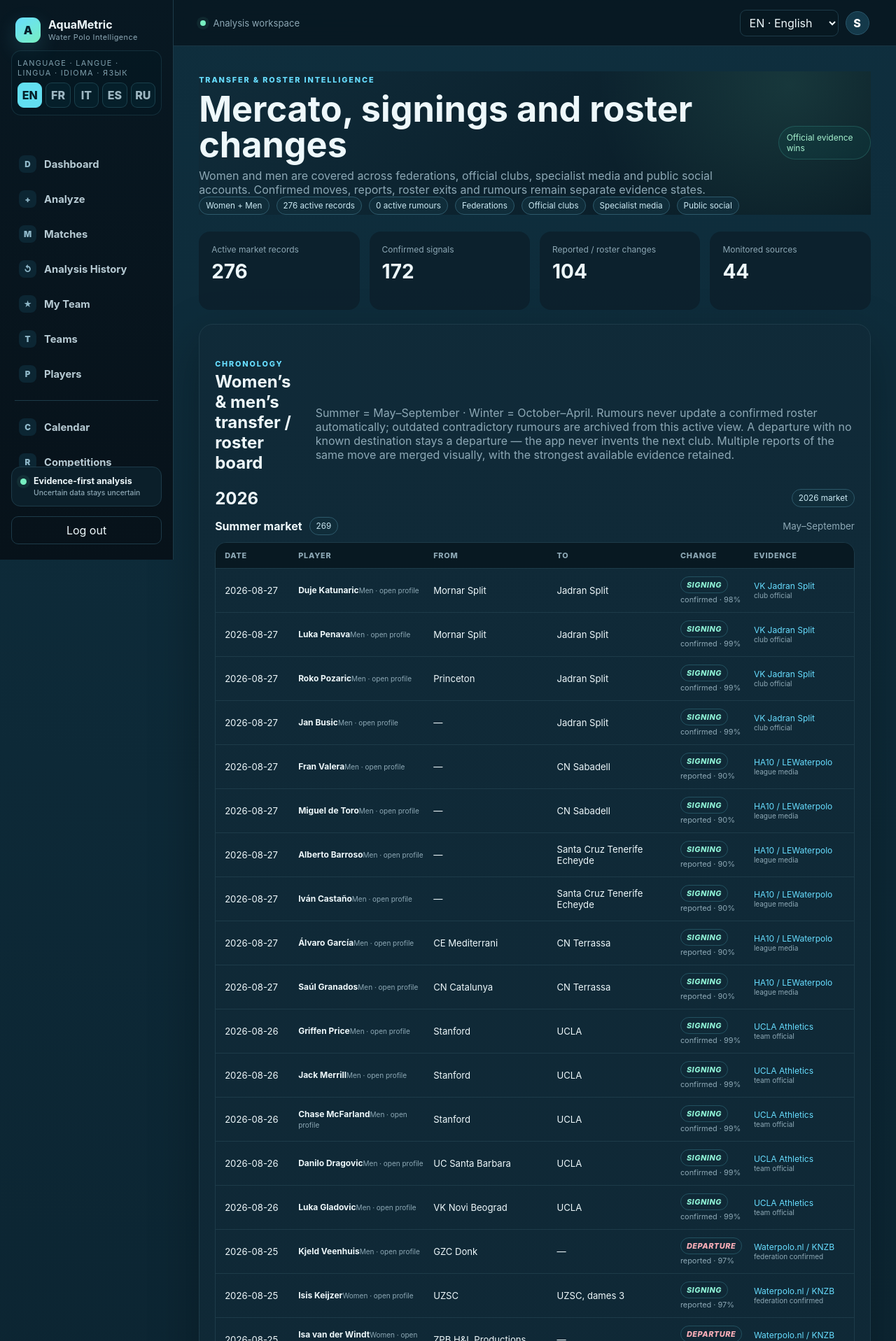
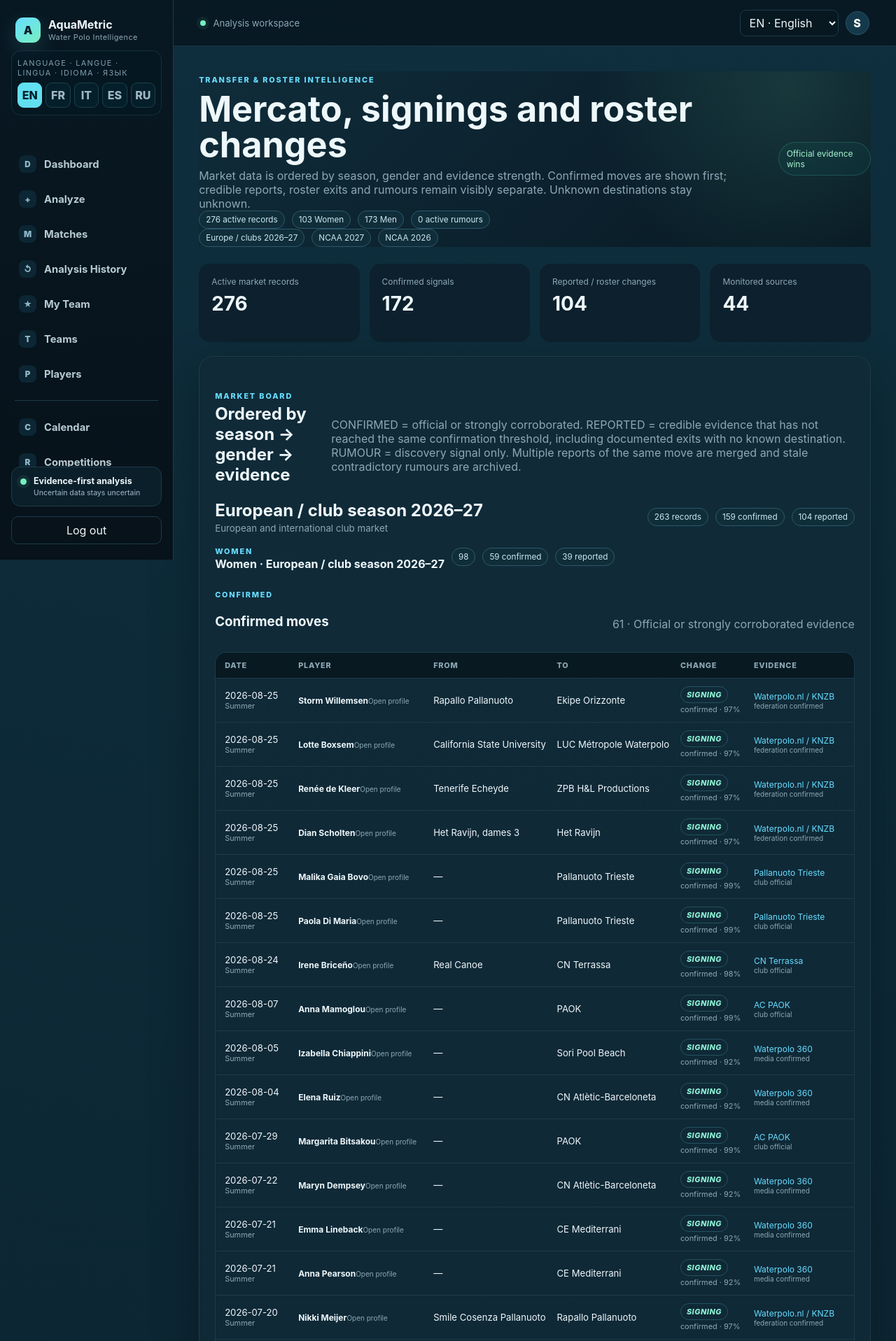
Before and after one commit to azertyuiop95200/aquametric-Waterpolo, a FastAPI app: page /transfer-watch in a window 1280 px wide. Shown: the top 1917 px of the page at 70% size. Run offline with FastAPI, Linux system fonts and the light colour scheme; the visitor is signed in with stand-in values (Sample User, id 1); data comes from the database, SQL or seed files in the repository; tables that the repository leaves empty hold one stand-in row (values such as "Sample post"); some libraries are stand-ins or nearby versions.

Commit message:
Organize mercato by season gender and evidence

```diff
--- a/source/templates/transfer_watch.html
+++ b/source/templates/transfer_watch.html
@@ -1,23 +1,62 @@
 {% extends "base.html" %}{% block content %}
-{% set stats = namespace(total=0, confirmed=0, reported=0, rumours=0, seen=[]) %}{% for x in transfers %}{% set key = x.gender ~ '|' ~ x.player_name ~ '|' ~ x.to_team ~ '|' ~ x.season %}{% if x.signal_type != 'superseded' and key not in stats.seen %}{% set _ = stats.seen.append(key) %}{% set stats.total = stats.total + 1 %}{% if x.signal_type == 'confirmed' %}{% set stats.confirmed = stats.confirmed + 1 %}{% elif x.signal_type == 'reported' %}{% set stats.reported = stats.reported + 1 %}{% elif x.signal_type == 'rumour' %}{% set stats.rumours = stats.rumours + 1 %}{% endif %}{% endif %}{% endfor %}
-<section class="page-head transfer-hero"><div><span class="eyebrow" data-i18n="transfer.eyebrow">TRANSFER & ROSTER INTELLIGENCE</span><h1 data-i18n="transfer.title">Mercato, signings and roster changes</h1><p>Women and men are covered across federations, official clubs, specialist media and public social accounts. Confirmed moves, reports, roster exits and rumours remain separate evidence states.</p><div class="actions compact"><span class="pill">Women + Men</span><span class="pill">{{ stats.total }} active records</span><span class="pill">{{ stats.rumours }} active rumours</span><span class="pill">Federations</span><span class="pill">Official clubs</span><span class="pill">Specialist media</span><span class="pill">Public social</span></div></div><div class="trust-badge" data-i18n="transfer.policy_value">Official evidence wins</div></section>
+{% set stats = namespace(total=0, confirmed=0, reported=0, rumours=0, women=0, men=0, seen=[]) %}
+{% for x in transfers %}
+  {% set key = x.gender ~ '|' ~ x.player_name ~ '|' ~ x.to_team ~ '|' ~ x.season %}
+  {% if x.signal_type != 'superseded' and key not in stats.seen %}
+    {% set _ = stats.seen.append(key) %}{% set stats.total = stats.total + 1 %}
+    {% if x.signal_type == 'confirmed' %}{% set stats.confirmed = stats.confirmed + 1 %}{% elif x.signal_type == 'reported' %}{% set stats.reported = stats.reported + 1 %}{% elif x.signal_type == 'rumour' %}{% set stats.rumours = stats.rumours + 1 %}{% endif %}
+    {% if x.gender == 'Women' %}{% set stats.women = stats.women + 1 %}{% elif x.gender == 'Men' %}{% set stats.men = stats.men + 1 %}{% endif %}
+  {% endif %}
+{% endfor %}
+
+{% set seasons = namespace(items=[]) %}
+{% for preferred in ['2026-2027','2027','2026'] %}
+  {% for x in transfers %}{% if x.signal_type != 'superseded' and x.season == preferred and preferred not in seasons.items %}{% set _ = seasons.items.append(preferred) %}{% endif %}{% endfor %}
+{% endfor %}
+{% for x in transfers %}{% if x.signal_type != 'superseded' and x.season not in seasons.items %}{% set _ = seasons.items.append(x.season) %}{% endif %}{% endfor %}
+
+<section class="page-head transfer-hero"><div><span class="eyebrow" data-i18n="transfer.eyebrow">TRANSFER & ROSTER INTELLIGENCE</span><h1 data-i18n="transfer.title">Mercato, signings and roster changes</h1><p>Market data is ordered by season, gender and evidence strength. Confirmed moves are shown first; credible reports, roster exits and rumours remain visibly separate. Unknown destinations stay unknown.</p><div class="actions compact"><span class="pill">{{ stats.total }} active records</span><span class="pill">{{ stats.women }} Women</span><span class="pill">{{ stats.men }} Men</span><span class="pill">{{ stats.rumours }} active rumours</span></div><div class="actions compact">{% for season in seasons.items %}{% if season == '2026-2027' %}{% set season_label='Europe / clubs 2026–27' %}{% elif season == '2027' %}{% set season_label='NCAA 2027' %}{% elif season == '2026' %}{% set season_label='NCAA 2026' %}{% else %}{% set season_label='Season ' ~ season %}{% endif %}<a class="pill" href="#market-{{ season }}">{{ season_label }}</a>{% endfor %}</div></div><div class="trust-badge" data-i18n="transfer.policy_value">Official evidence wins</div></section>
+
 <div class="kpi-grid four"><div class="kpi"><span>Active market records</span><b>{{ stats.total }}</b></div><div class="kpi"><span data-i18n="transfer.confirmed">Confirmed moves</span><b>{{ stats.confirmed }}</b></div><div class="kpi"><span>Reported / roster changes</span><b>{{ stats.reported }}</b></div><div class="kpi"><span>Monitored sources</span><b>{{ sources|length }}</b></div></div>
 
-{% set years = namespace(items=[]) %}{% for x in transfers %}{% if x.signal_type != 'superseded' %}{% set y = x.published_date[:4] %}{% if y not in years.items %}{% set _ = years.items.append(y) %}{% endif %}{% endif %}{% endfor %}
-<section class="panel"><div class="section-title"><div><span class="eyebrow">CHRONOLOGY</span><h2>Women’s & men’s transfer / roster board</h2></div><p class="muted">Summer = May–September · Winter = October–April. Rumours never update a confirmed roster automatically; outdated contradictory rumours are archived from this active view. A departure with no known destination stays a departure — the app never invents the next club. Multiple reports of the same move are merged visually, with the strongest available evidence retained.</p></div>
-{% for year in years.items %}
-  <div class="market-year"><h2>{{ year }}</h2><span class="pill">{{ year }} market</span></div>
-  {% for window in ['summer','winter'] %}
-    {% set rows = namespace(count=0, seen=[]) %}
-    {% for x in transfers %}{% if x.signal_type != 'superseded' %}{% set m = x.published_date[5:7] %}{% set is_summer = m in ['05','06','07','08','09'] %}{% set key = x.gender ~ '|' ~ x.player_name ~ '|' ~ x.to_team ~ '|' ~ x.season %}{% if x.published_date[:4] == year and ((window == 'summer' and is_summer) or (window == 'winter' and not is_summer)) and key not in rows.seen %}{% set _ = rows.seen.append(key) %}{% set rows.count = rows.count + 1 %}{% endif %}{% endif %}{% endfor %}
-    {% if rows.count %}<div class="market-window"><div class="market-window-head"><h3 data-i18n="transfer.{{ window }}">{{ 'Summer market' if window == 'summer' else 'Winter market' }}</h3><span class="pill">{{ rows.count }}</span><small data-i18n="transfer.{{ window }}_months">{{ 'May–September' if window == 'summer' else 'October–April' }}</small></div>
-      <div class="transfer-table" data-drag-scroll><div class="transfer-head"><span data-i18n="transfer.date">Date</span><span data-i18n="transfer.player">Player</span><span data-i18n="transfer.from">From</span><span data-i18n="transfer.to">To</span><span data-i18n="transfer.change">Change</span><span data-i18n="transfer.source">Evidence</span></div>
-      {% set displayed = namespace(seen=[]) %}{% for x in transfers %}{% if x.signal_type != 'superseded' %}{% set m = x.published_date[5:7] %}{% set is_summer = m in ['05','06','07','08','09'] %}{% set key = x.gender ~ '|' ~ x.player_name ~ '|' ~ x.to_team ~ '|' ~ x.season %}{% if x.published_date[:4] == year and ((window == 'summer' and is_summer) or (window == 'winter' and not is_summer)) and key not in displayed.seen %}{% set _ = displayed.seen.append(key) %}
-        {% if x.signal_type == 'rumour' %}{% set kind='rumour' %}{% elif x.to_team %}{% set kind='signing' %}{% elif x.from_team %}{% set kind='departure' %}{% else %}{% set kind='roster' %}{% endif %}
-        <div class="transfer-row"><span>{{ x.published_date }}</span>{% if profile_by_name.get(x.player_name) %}<a class="player-inline-link" href="/profiles/players/{{ profile_by_name.get(x.player_name) }}"><b>{{ x.player_name }}</b><small>{{ x.gender }} · open profile</small></a>{% else %}<b>{{ x.player_name }}<small style="display:block">{{ x.gender }}</small></b>{% endif %}<span>{{ x.from_team or '—' }}</span><span>{{ x.to_team or '—' }}</span><span><i class="transfer-kind {{ kind }}" data-i18n="transfer.{{ kind }}">{{ kind|upper }}</i><small>{{ x.signal_type|replace('_',' ') }} · {{ (x.confidence_score * 100)|round|int }}%</small></span><a href="{{ x.source_url }}" target="_blank" rel="noreferrer">{{ x.source_name }}<small style="display:block">{{ x.source_tier|replace('_',' ') }}</small></a></div>
-      {% endif %}{% endif %}{% endfor %}</div></div>{% endif %}
+<section class="panel"><div class="section-title"><div><span class="eyebrow">MARKET BOARD</span><h2>Ordered by season → gender → evidence</h2></div><p class="muted">CONFIRMED = official or strongly corroborated. REPORTED = credible evidence that has not reached the same confirmation threshold, including documented exits with no known destination. RUMOUR = discovery signal only. Multiple reports of the same move are merged and stale contradictory rumours are archived.</p></div>
+
+{% for season in seasons.items %}
+  {% set ss = namespace(total=0, confirmed=0, reported=0, rumours=0, women=0, men=0, seen=[]) %}
+  {% for x in transfers %}{% set key = x.gender ~ '|' ~ x.player_name ~ '|' ~ x.to_team ~ '|' ~ x.season %}{% if x.signal_type != 'superseded' and x.season == season and key not in ss.seen %}{% set _ = ss.seen.append(key) %}{% set ss.total = ss.total + 1 %}{% if x.signal_type == 'confirmed' %}{% set ss.confirmed = ss.confirmed + 1 %}{% elif x.signal_type == 'reported' %}{% set ss.reported = ss.reported + 1 %}{% elif x.signal_type == 'rumour' %}{% set ss.rumours = ss.rumours + 1 %}{% endif %}{% if x.gender == 'Women' %}{% set ss.women = ss.women + 1 %}{% elif x.gender == 'Men' %}{% set ss.men = ss.men + 1 %}{% endif %}{% endif %}{% endfor %}
+  {% if season == '2026-2027' %}{% set season_label='European / club season 2026–27' %}{% set season_note='European and international club market' %}{% elif season == '2027' %}{% set season_label='NCAA 2027 campaign' %}{% set season_note='Transfers announced for the next NCAA competition campaign' %}{% elif season == '2026' %}{% set season_label='NCAA 2026 campaign' %}{% set season_note='Calendar-year collegiate water-polo season' %}{% else %}{% set season_label='Season ' ~ season %}{% set season_note='Market records' %}{% endif %}
+  <div class="market-year" id="market-{{ season }}"><div><h2>{{ season_label }}</h2><small>{{ season_note }}</small></div><div class="actions compact"><span class="pill">{{ ss.total }} records</span><span class="pill">{{ ss.confirmed }} confirmed</span>{% if ss.reported %}<span class="pill">{{ ss.reported }} reported</span>{% endif %}{% if ss.rumours %}<span class="pill">{{ ss.rumours }} rumours</span>{% endif %}</div></div>
+
+  {% for gender in ['Women','Men'] %}
+    {% set gs = namespace(total=0, confirmed=0, reported=0, rumours=0, seen=[]) %}
+    {% for x in transfers %}{% set key = x.gender ~ '|' ~ x.player_name ~ '|' ~ x.to_team ~ '|' ~ x.season %}{% if x.signal_type != 'superseded' and x.season == season and x.gender == gender and key not in gs.seen %}{% set _ = gs.seen.append(key) %}{% set gs.total = gs.total + 1 %}{% if x.signal_type == 'confirmed' %}{% set gs.confirmed = gs.confirmed + 1 %}{% elif x.signal_type == 'reported' %}{% set gs.reported = gs.reported + 1 %}{% elif x.signal_type == 'rumour' %}{% set gs.rumours = gs.rumours + 1 %}{% endif %}{% endif %}{% endfor %}
+    {% if gs.total %}
+      <div class="market-window" id="market-{{ season }}-{{ gender|lower }}"><div class="market-window-head"><div><span class="eyebrow">{{ gender|upper }}</span><h3>{{ gender }} · {{ season_label }}</h3></div><div class="actions compact"><span class="pill">{{ gs.total }}</span><span class="pill">{{ gs.confirmed }} confirmed</span>{% if gs.reported %}<span class="pill">{{ gs.reported }} reported</span>{% endif %}{% if gs.rumours %}<span class="pill">{{ gs.rumours }} rumours</span>{% endif %}</div></div>
+
+      {% for status in ['confirmed','reported','rumour'] %}
+        {% set rows = namespace(count=0, seen=[]) %}
+        {% for x in transfers %}{% set key = x.gender ~ '|' ~ x.player_name ~ '|' ~ x.to_team ~ '|' ~ x.season %}{% if x.signal_type == status and x.season == season and x.gender == gender and key not in rows.seen %}{% set _ = rows.seen.append(key) %}{% set rows.count = rows.count + 1 %}{% endif %}{% endfor %}
+        {% if rows.count %}
+          {% if status == 'confirmed' %}{% set status_label='Confirmed moves' %}{% set status_note='Official or strongly corroborated evidence' %}{% elif status == 'reported' %}{% set status_label='Reported / roster changes' %}{% set status_note='Credible evidence; unknown fields are never guessed' %}{% else %}{% set status_label='Active rumours' %}{% set status_note='Discovery signals only — never used to overwrite a confirmed roster' %}{% endif %}
+          <div class="section-title"><div><span class="eyebrow">{{ status|upper }}</span><h3>{{ status_label }}</h3></div><p class="muted">{{ rows.count }} · {{ status_note }}</p></div>
+          <div class="transfer-table" data-drag-scroll><div class="transfer-head"><span data-i18n="transfer.date">Date</span><span data-i18n="transfer.player">Player</span><span data-i18n="transfer.from">From</span><span data-i18n="transfer.to">To</span><span data-i18n="transfer.change">Change</span><span data-i18n="transfer.source">Evidence</span></div>
+          {% set displayed = namespace(seen=[]) %}
+          {% for x in transfers %}{% set key = x.gender ~ '|' ~ x.player_name ~ '|' ~ x.to_team ~ '|' ~ x.season %}{% if x.signal_type == status and x.season == season and x.gender == gender and key not in displayed.seen %}{% set _ = displayed.seen.append(key) %}{% set month = x.published_date[5:7] %}{% set window = 'Summer' if month in ['05','06','07','08','09'] else 'Winter' %}{% if x.signal_type == 'rumour' %}{% set kind='rumour' %}{% elif x.to_team %}{% set kind='signing' %}{% elif x.from_team %}{% set kind='departure' %}{% else %}{% set kind='roster' %}{% endif %}
+            <div class="transfer-row"><span>{{ x.published_date }}<small style="display:block">{{ window }}</small></span>{% if profile_by_name.get(x.player_name) %}<a class="player-inline-link" href="/profiles/players/{{ profile_by_name.get(x.player_name) }}"><b>{{ x.player_name }}</b><small>Open profile</small></a>{% else %}<b>{{ x.player_name }}</b>{% endif %}<span>{{ x.from_team or '—' }}</span><span>{{ x.to_team or '—' }}</span><span><i class="transfer-kind {{ kind }}" data-i18n="transfer.{{ kind }}">{{ kind|upper }}</i><small>{{ x.signal_type|replace('_',' ') }} · {{ (x.confidence_score * 100)|round|int }}%</small></span><a href="{{ x.source_url }}" target="_blank" rel="noreferrer">{{ x.source_name }}<small style="display:block">{{ x.source_tier|replace('_',' ') }}</small></a></div>
+          {% endif %}{% endfor %}</div>
+        {% endif %}
+      {% endfor %}
+      </div>
+    {% endif %}
   {% endfor %}
-{% else %}<div class="market-empty">No transfer or roster change is recorded yet.</div>{% endfor %}</section>
+{% else %}<div class="market-empty">No transfer or roster change is recorded yet.</div>{% endfor %}
+</section>
 
-<section class="two-col"><div class="panel"><div class="section-title"><div><span class="eyebrow">SOURCE WATCH</span><h2 data-i18n="transfer.source_watch">Monitored public signals</h2></div><p class="muted">{{ sources|length }} active sources. Social/community signals are discovery inputs, not automatic confirmation.</p></div><div class="source-watch-list">{% for s in sources %}<div class="source-watch"><div><b>{{ s.name }}</b><small>{{ s.platform }} · every {{ s.refresh_hours }}h · {{ s.trust_level }}</small></div><p>{{ s.note }}</p><a href="{{ s.url }}" target="_blank" rel="noreferrer">Open source ↗</a></div>{% endfor %}</div></div><div class="panel"><div class="section-title"><div><span class="eyebrow">MATCH INTAKE</span><h2 data-i18n="transfer.queue">Match research queue</h2></div></div><div class="research-list">{% for m in targets %}<div class="research-item"><span>{{ m.event_date }}</span><b>{{ m.team_a }} <em>{{ m.score_text }}</em> {{ m.team_b }}</b><small>{{ m.competition }} · {{ m.research_status|replace('_',' ') }}</small><p>{{ m.note }}</p><a href="{{ m.source_url }}" target="_blank" rel="noreferrer">Official source ↗</a></div>{% endfor %}</div></div></section>
+<section class="two-col"><div class="panel"><div class="section-title"><div><span class="eyebrow">SOURCE WATCH</span><h2 data-i18n="transfer.source_watch">Monitored public signals</h2></div><p class="muted">{{ sources|length }} active sources, ordered from primary evidence to discovery-only inputs.</p></div>
+{% for trust in ['primary','club_public','media_confirmed','media','discovery_only'] %}
+  {% set sc = namespace(count=0) %}{% for s in sources %}{% if s.trust_level == trust %}{% set sc.count = sc.count + 1 %}{% endif %}{% endfor %}
+  {% if sc.count %}<div class="section-title"><div><span class="eyebrow">{{ trust|replace('_',' ')|upper }}</span><h3>{{ sc.count }} sources</h3></div></div><div class="source-watch-list">{% for s in sources %}{% if s.trust_level == trust %}<div class="source-watch"><div><b>{{ s.name }}</b><small>{{ s.platform }} · every {{ s.refresh_hours }}h · {{ s.trust_level }}</small></div><p>{{ s.note }}</p><a href="{{ s.url }}" target="_blank" rel="noreferrer">Open source ↗</a></div>{% endif %}{% endfor %}</div>{% endif %}
+{% endfor %}
+{% set other = namespace(count=0) %}{% for s in sources %}{% if s.trust_level not in ['primary','club_public','media_confirmed','media','discovery_only'] %}{% set other.count = other.count + 1 %}{% endif %}{% endfor %}{% if other.count %}<div class="section-title"><div><span class="eyebrow">OTHER EVIDENCE</span><h3>{{ other.count }} sources</h3></div></div><div class="source-watch-list">{% for s in sources %}{% if s.trust_level not in ['primary','club_public','media_confirmed','media','discovery_only'] %}<div class="source-watch"><div><b>{{ s.name }}</b><small>{{ s.platform }} · every {{ s.refresh_hours }}h · {{ s.trust_level }}</small></div><p>{{ s.note }}</p><a href="{{ s.url }}" target="_blank" rel="noreferrer">Open source ↗</a></div>{% endif %}{% endfor %}</div>{% endif %}
+</div><div class="panel"><div class="section-title"><div><span class="eyebrow">MATCH INTAKE</span><h2 data-i18n="transfer.queue">Match research queue</h2></div></div><div class="research-list">{% for m in targets %}<div class="research-item"><span>{{ m.event_date }}</span><b>{{ m.team_a }} <em>{{ m.score_text }}</em> {{ m.team_b }}</b><small>{{ m.competition }} · {{ m.research_status|replace('_',' ') }}</small><p>{{ m.note }}</p><a href="{{ m.source_url }}" target="_blank" rel="noreferrer">Official source ↗</a></div>{% endfor %}</div></div></section>
 {% endblock %}
```
